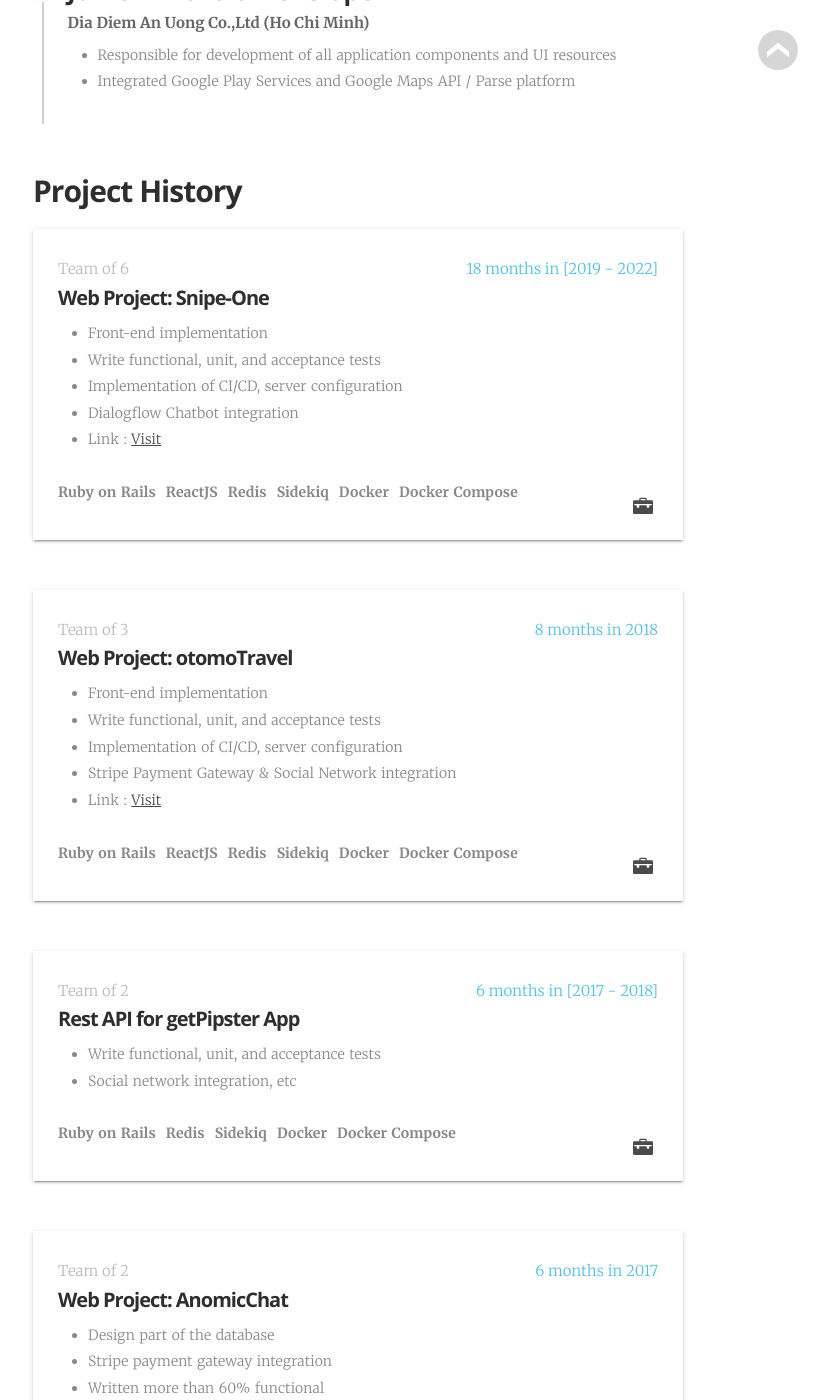
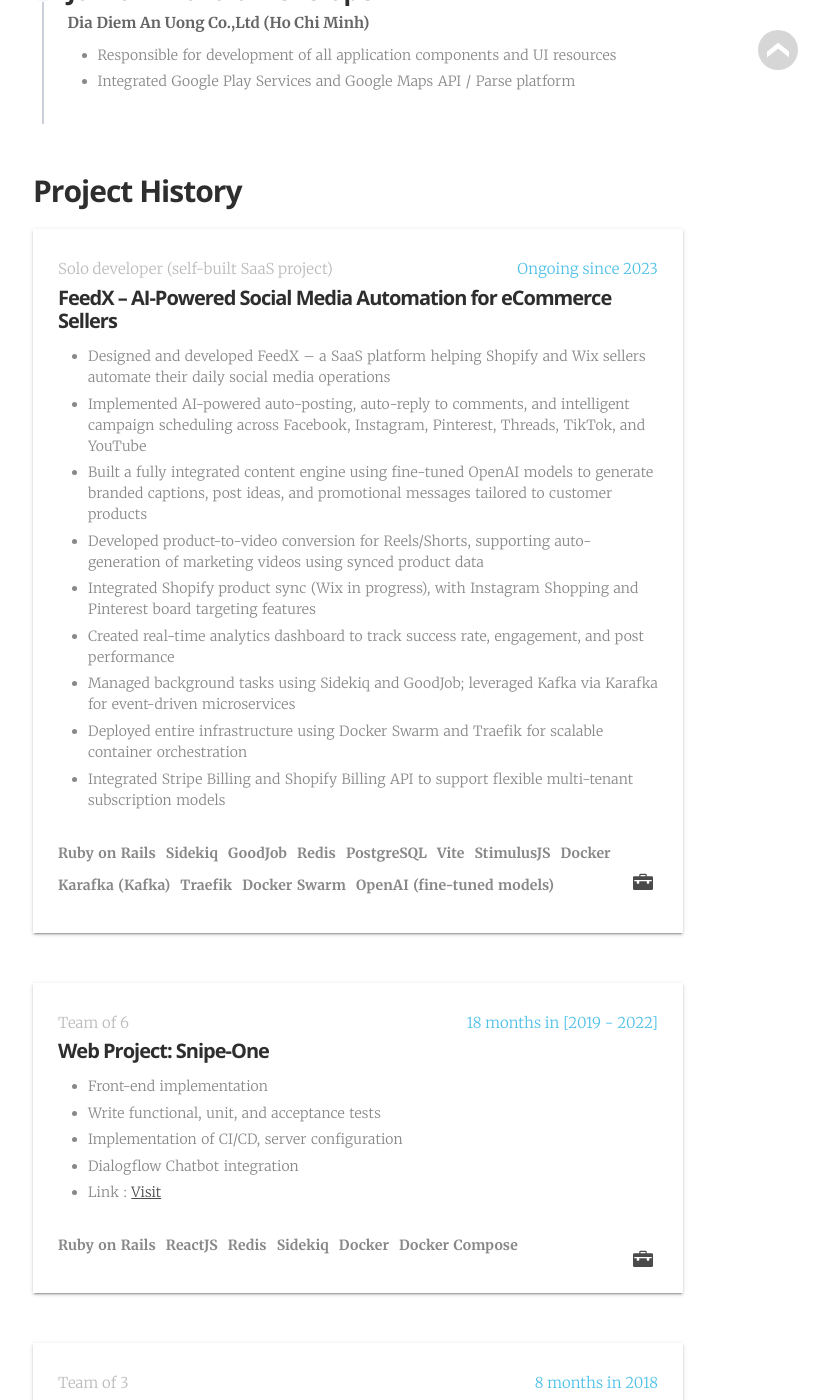
Before and after one commit to tanngoc93/tanngoc93.github.io, a Jekyll site: the page built from index.html, in a window 1280 px wide and 1400 px high, scrolled down 3112 px. Shown: the whole window, without its empty margins (282-1111 px from the left). Built offline with Jekyll 4.4.1, drawn with Linux system fonts in a browser that asks for light colours; some web fonts are replaced.

Commit message:
Update cv.yml

```diff
--- a/_data/cv.yml
+++ b/_data/cv.yml
@@ -88,6 +88,21 @@
           - "Integrated Google Play Services and Google Maps API / Parse platform"
 
   projects:
+      - time:             "Ongoing since 2023"
+        team:             "Solo developer (self-built SaaS project)"
+        title:            "FeedX – AI-Powered Social Media Automation for eCommerce Sellers"
+        technologies:     "Ruby on Rails, Sidekiq, GoodJob, Redis, PostgreSQL, Vite, StimulusJS, Docker, Karafka (Kafka), Traefik, Docker Swarm, OpenAI (fine-tuned models)"
+        responsibilities:
+          - "Designed and developed FeedX – a SaaS platform helping Shopify and Wix sellers automate their daily social media operations"
+          - "Implemented AI-powered auto-posting, auto-reply to comments, and intelligent campaign scheduling across Facebook, Instagram, Pinterest, Threads, TikTok, and YouTube"
+          - "Built a fully integrated content engine using fine-tuned OpenAI models to generate branded captions, post ideas, and promotional messages tailored to customer products"
+          - "Developed product-to-video conversion for Reels/Shorts, supporting auto-generation of marketing videos using synced product data"
+          - "Integrated Shopify product sync (Wix in progress), with Instagram Shopping and Pinterest board targeting features"
+          - "Created real-time analytics dashboard to track success rate, engagement, and post performance"
+          - "Managed background tasks using Sidekiq and GoodJob; leveraged Kafka via Karafka for event-driven microservices"
+          - "Deployed entire infrastructure using Docker Swarm and Traefik for scalable container orchestration"
+          - "Integrated Stripe Billing and Shopify Billing API to support flexible multi-tenant subscription models"
+
       - time:             "18 months in [2019 - 2022]"
         team:             "Team of 6"
         title:            "Web Project: Snipe-One"
```
